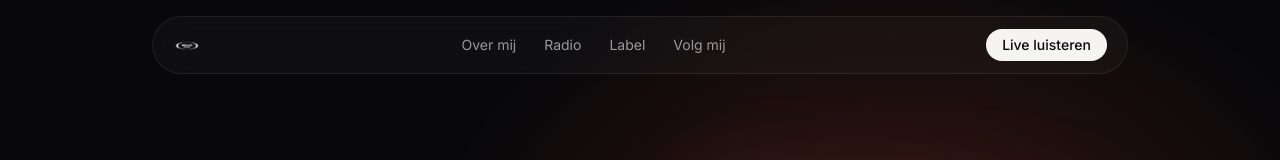
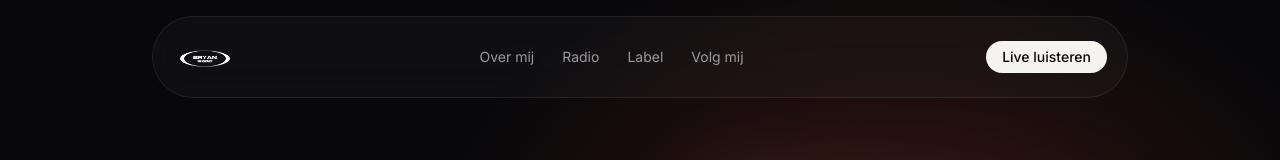
Before and after one commit to bryandezwart-portfolio/bdz, a Next.js app: page / in a window 1280 px wide. Shown: the top 160 px of the page. Built offline with nearby package versions, Linux system fonts and the light colour scheme.

Commit message:
Enlarge logo in navbar

```diff
--- a/components/Nav.tsx
+++ b/components/Nav.tsx
@@ -5,9 +5,9 @@ export default function Nav() {
   return (
     <header className="fixed top-0 inset-x-0 z-50">
       <div className="mx-auto max-w-5xl px-6">
-        <div className="mt-4 flex items-center justify-between rounded-full glass px-5 py-3">
+        <div className="mt-4 flex items-center justify-between rounded-full glass px-5 py-2">
           <a href="#top" className="flex items-center" aria-label="Naar boven">
-            <Image src={site.logo.src} alt={site.logo.alt} width={125} height={52} priority className="h-7 w-auto animate-blur-breathe" />
+            <Image src={site.logo.src} alt={site.logo.alt} width={220} height={92} priority className="h-16 w-auto animate-blur-breathe" />
           </a>
           <nav className="hidden sm:flex items-center gap-7 text-sm text-muted">
             <a href="#over-mij" className="hover:text-ink transition-colors">Over mij</a>
```
